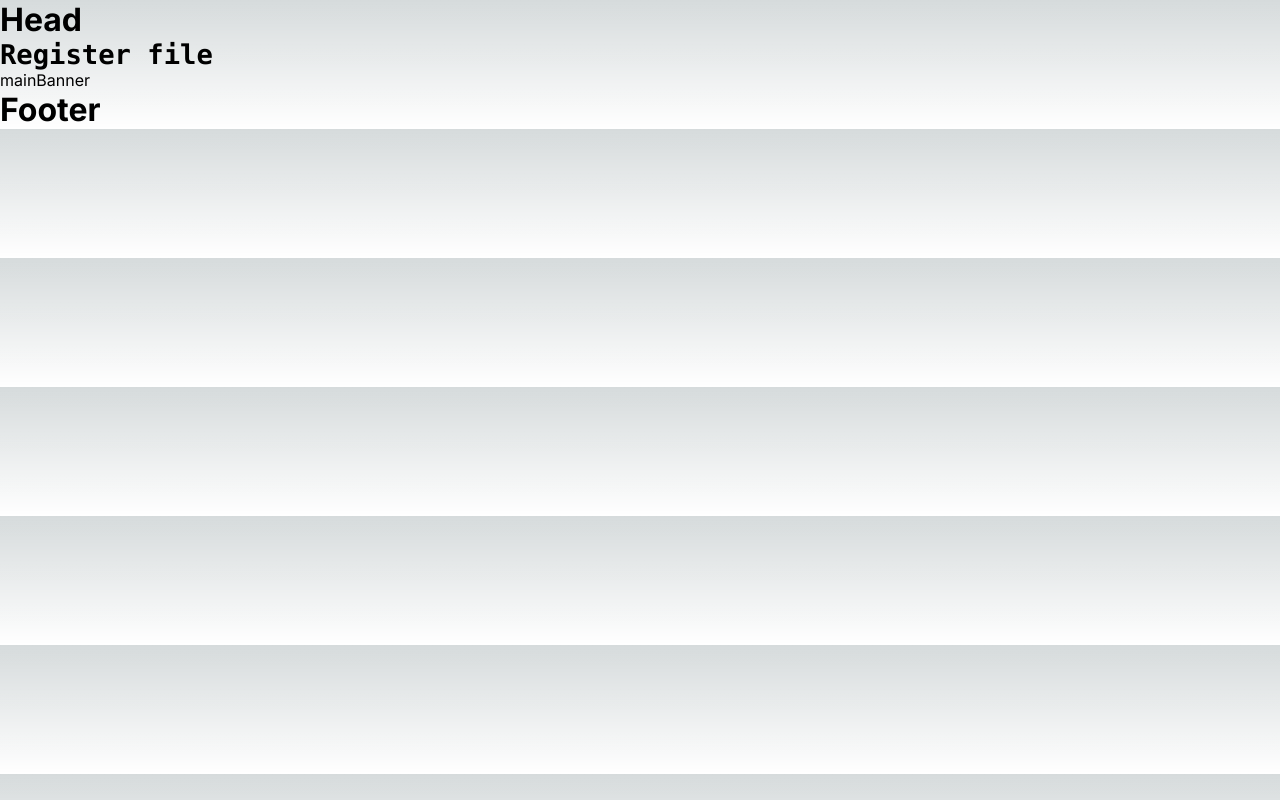
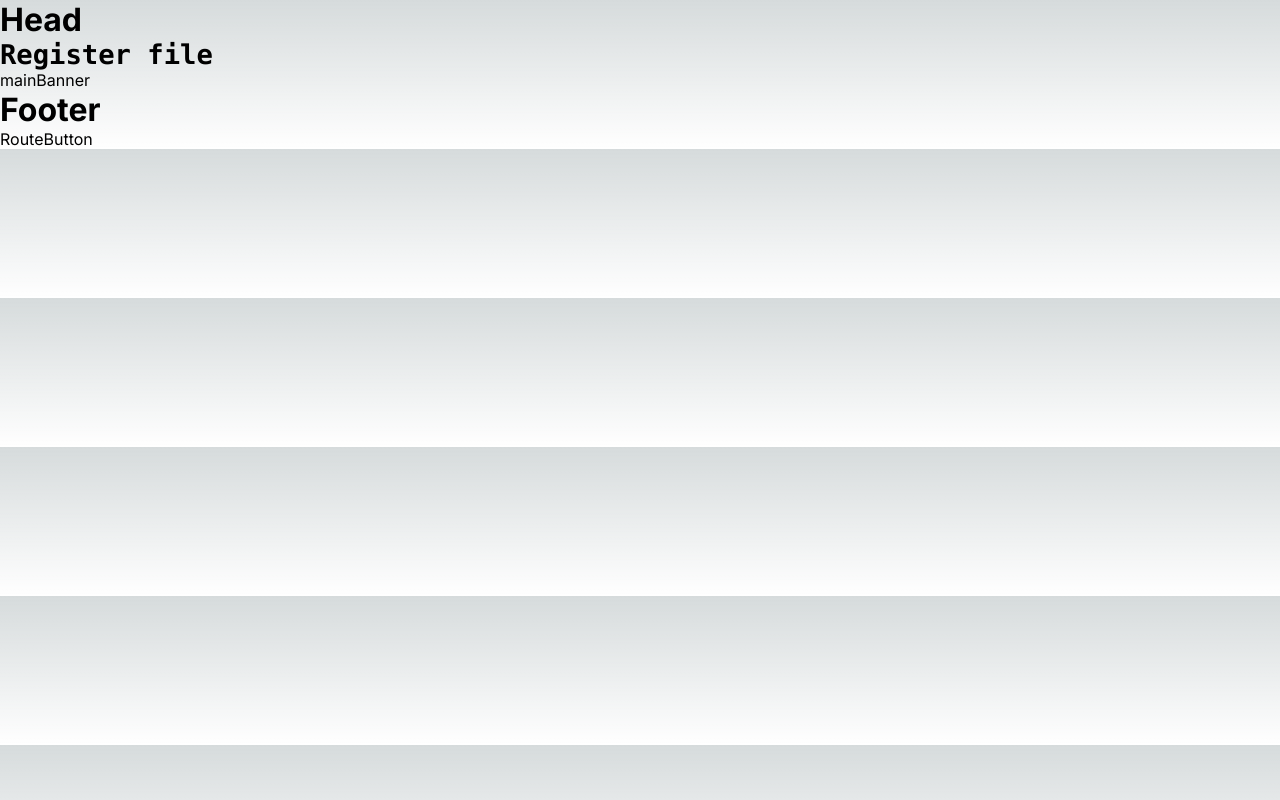
Before and after one commit to sharath10k/nextjs-app, a Next.js app: page / in a window 1280 px wide. Built offline with nearby package versions, Linux system fonts and the light colour scheme.

Commit message:
created route button

```diff
--- a/src/app/page.js
+++ b/src/app/page.js
@@ -5,6 +5,8 @@ import dynamic from "next/dynamic";
 const DynamicFooter = dynamic(()=> import ("@/components/Footer"))
 const DynamicMainBanner = dynamic(()=> import ("../shared/mainBanner"))
 const DynamicRegister = dynamic(()=> import ("@/comp/register"))
+const RouteButton = dynamic( ()=> import ("@/components/RouteButton"))
+
 
 export default function Home() {
 
@@ -17,6 +19,7 @@ export default function Home() {
     </main>
     <DynamicMainBanner/>
     <DynamicFooter/>
+    <RouteButton/>
     </>
   );
 }
--- /dev/null
+++ b/src/components/RouteButton/index.js
@@ -0,0 +1,9 @@
+import React from 'react'
+
+const RouteButton = () => {
+  return (
+    <div>RouteButton </div>
+  )
+}
+
+export default RouteButton
```
